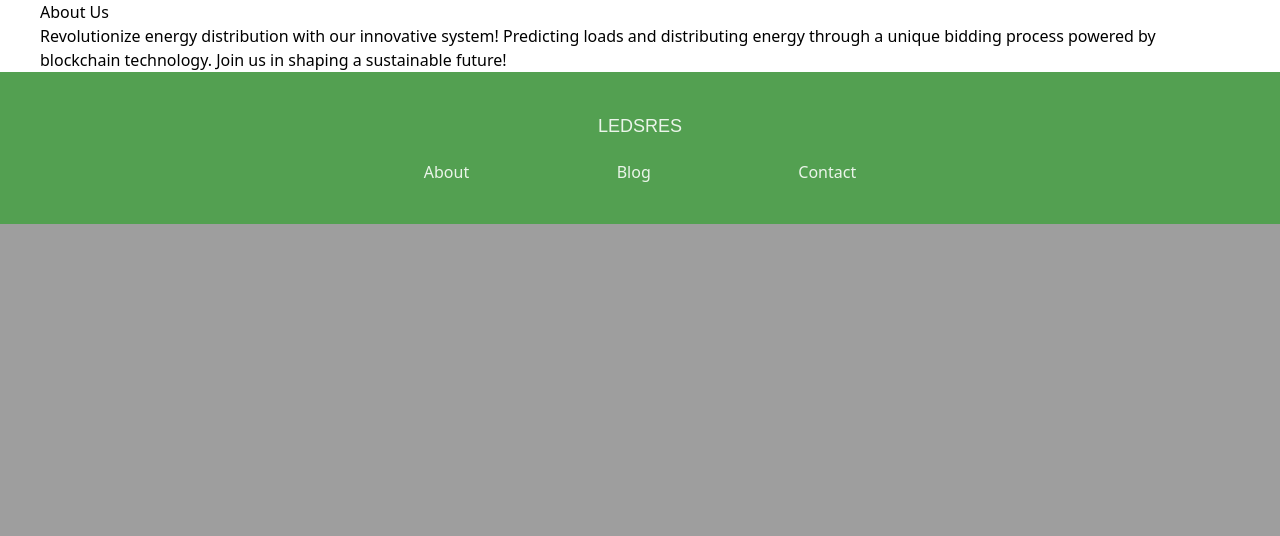
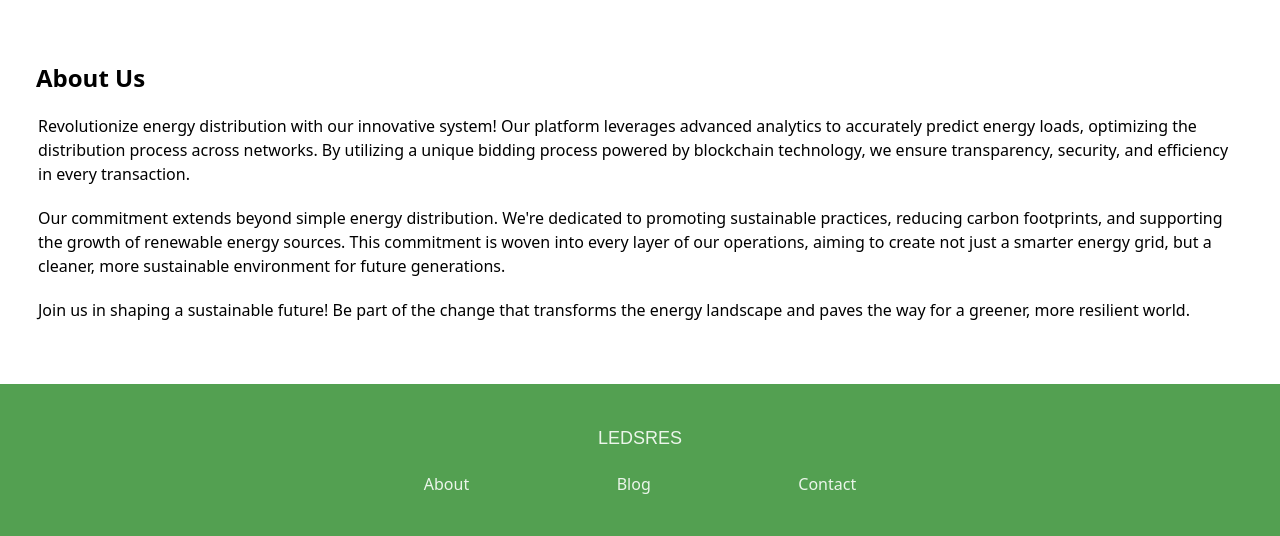
Before and after one commit to miniite/LEDSRES, a Django app: page / in a window 1280 px wide. Shown: the part 1016-1552 px from the top of the page. Before the commit the page ends 1240 px from the top, so only its background shows below. Run offline with Django 5.2, Linux system fonts and the light colour scheme; some libraries are stand-ins or nearby versions; some web fonts are replaced.

Commit message:
graph_index_update

```diff
--- a/templates/index.html
+++ b/templates/index.html
@@ -8,10 +8,21 @@
 <div>
         <img src="https://i.ibb.co/PN08MJt/Pic.png" class="w-full" alt="Logo" />
 </div>
-<div>
-    <h1 class="text-black px-10">About Us</h1>
-    <p class="text-black px-10">Revolutionize energy distribution with our innovative system! Predicting loads and distributing energy through a unique bidding process powered by blockchain technology. Join us in shaping a sustainable future!</p>
+<div style="margin: 28px;">
+    <br>
+    <h1 style="font-size: 24px; font-weight: bold; color: black; padding: 8px;">About Us</h1>
+    <p style="font-size: 16px; color: black; padding: 10px;">
+        Revolutionize energy distribution with our innovative system! Our platform leverages advanced analytics to accurately predict energy loads, optimizing the distribution process across networks. By utilizing a unique bidding process powered by blockchain technology, we ensure transparency, security, and efficiency in every transaction.
+    </p>
+    <p style="font-size: 16px; color: black; padding: 10px;">
+        Our commitment extends beyond simple energy distribution. We're dedicated to promoting sustainable practices, reducing carbon footprints, and supporting the growth of renewable energy sources. This commitment is woven into every layer of our operations, aiming to create not just a smarter energy grid, but a cleaner, more sustainable environment for future generations.
+    </p>
+    <p style="font-size: 16px; color: black; padding: 10px;">
+        Join us in shaping a sustainable future! Be part of the change that transforms the energy landscape and paves the way for a greener, more resilient world.
+    </p>
+    <br>
 </div>
+
 
 {% include 'partials/footer.html' %}
 {% endblock content %}
```
Also changed, not shown: 5 other files.
